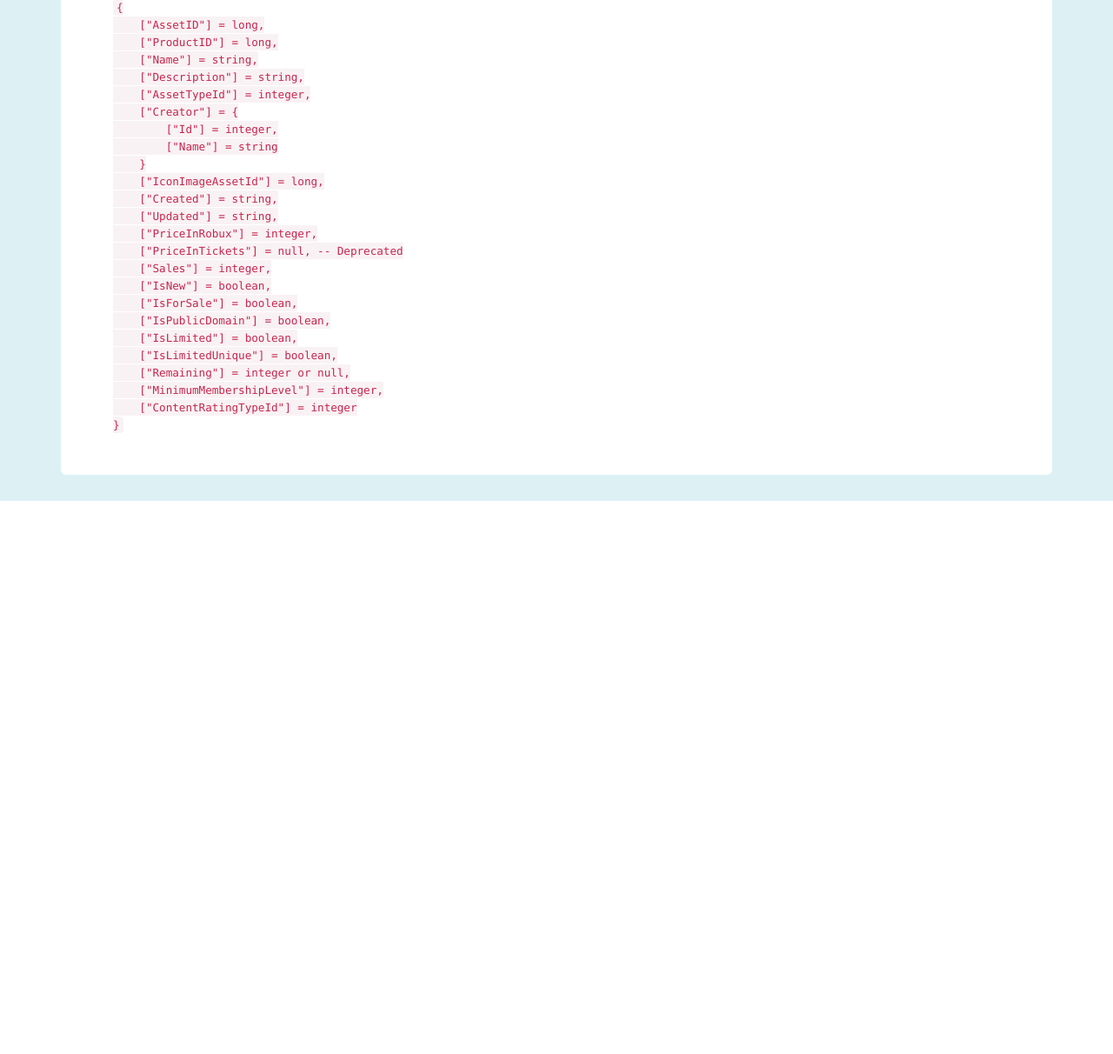
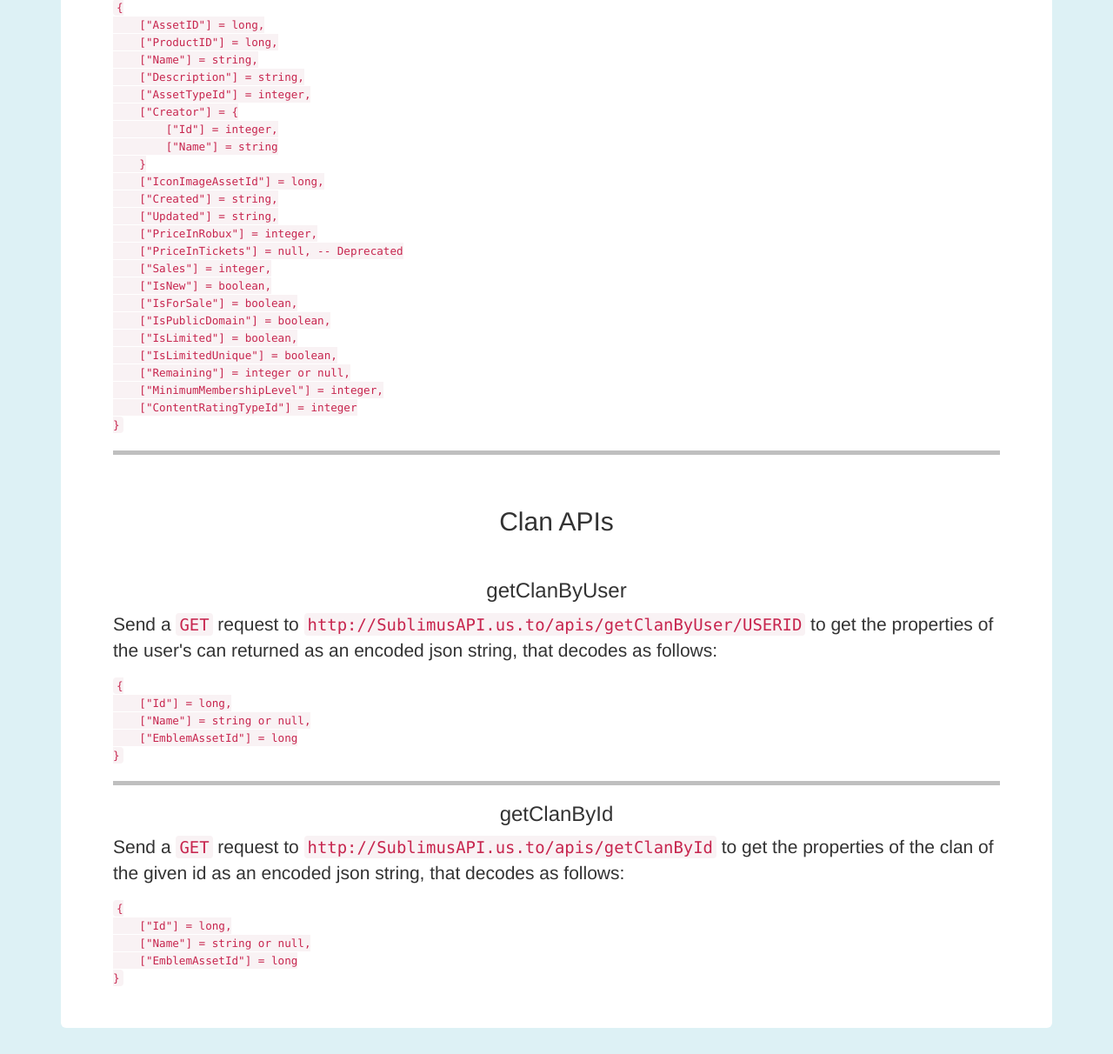
Before and after one commit to huner2/SublimusAPI, a Flask app: page /apis in a window 1280 px wide. Shown: the part 1242-2454 px from the top of the page at 87% size. Before the commit the page ends 1818 px from the top, so only its background shows below. Run offline with Flask 2, Linux system fonts and the light colour scheme; some libraries are stand-ins or nearby versions.

Commit message:
getClanById

```diff
--- a/Site/main.py
+++ b/Site/main.py
@@ -156,7 +156,7 @@ def userHasAsset(uid, aid):
 
 	return jsonify({'response': 200, 'has':page_source})
 
-@app.route('/apis/getMarketplaceInfo/<aid>')
+@app.route('/apis/getMarketplaceInfo/<aid>', methods=['GET'])
 def getMarketPlaceInfo(aid):
 	"""Return product info for given product"""
 
@@ -169,12 +169,25 @@ def getMarketPlaceInfo(aid):
 
 	return jsonify({'response': 200, 'info':page_source})
 
-@app.route('/apis/getClanByUser/<uid>')
+@app.route('/apis/getClanByUser/<uid>', methods=['GET'])
 def getClanByUser(uid):
 	"""Get clan information for given user id"""
 
 	try:
 		apicall = urllib2.urlopen("http://api.roblox.com/clans/get-by-user?userId="+uid)
+	except urllib2.HTTPError, err:
+		return jsonify({'response': err.code})
+
+	page_source = apicall.read()
+
+	return jsonify({'response': 200, 'info':page_source})
+
+@app.route('/apis/getClanById/<cid>', methods=['GET'])
+def getClanById(cid):
+	"""Get clan information for given clan id"""
+
+	try:
+		apicall = urllib2.urlopen("http://api.roblox.com/clans/get-by-id?clanId="+cid)
 	except urllib2.HTTPError, err:
 		return jsonify({'response': err.code})
 
--- a/Site/templates/apis.html
+++ b/Site/templates/apis.html
@@ -51,5 +51,33 @@
 	&nbsp;&nbsp;&nbsp;&nbsp;["ContentRatingTypeId"] = integer<br>
 }
 		</code>
+		<center id="apilist">
+		<hr>
+		<br>
+		<h2>Clan APIs</h2>
+		<br>
+		<h3>getClanByUser</h3>
+		<p>Send a <code>GET</code> request to <code>http://SublimusAPI.us.to/apis/getClanByUser/USERID</code> to get the properties of the user's can returned as an encoded json string, that decodes as follows:
+		</center>
+		<code>
+{<br>
+&nbsp;&nbsp;&nbsp;&nbsp;["Id"] = long,<br>
+&nbsp;&nbsp;&nbsp;&nbsp;["Name"] = string or null,<br>
+&nbsp;&nbsp;&nbsp;&nbsp;["EmblemAssetId"] = long<br>
+}
+		</code>
+		<br>
+		<center id="apilist">
+		<hr>
+		<h3>getClanById</h3>
+		<p>Send a <code>GET</code> request to <code>http://SublimusAPI.us.to/apis/getClanById</code> to get the properties of the clan of the given id as an encoded json string, that decodes as follows:</p>
+		</center>
+		<code>
+{<br>
+&nbsp;&nbsp;&nbsp;&nbsp;["Id"] = long,<br>
+&nbsp;&nbsp;&nbsp;&nbsp;["Name"] = string or null,<br>
+&nbsp;&nbsp;&nbsp;&nbsp;["EmblemAssetId"] = long<br>
+}
+		</code>
   </div>
 </div>
```
